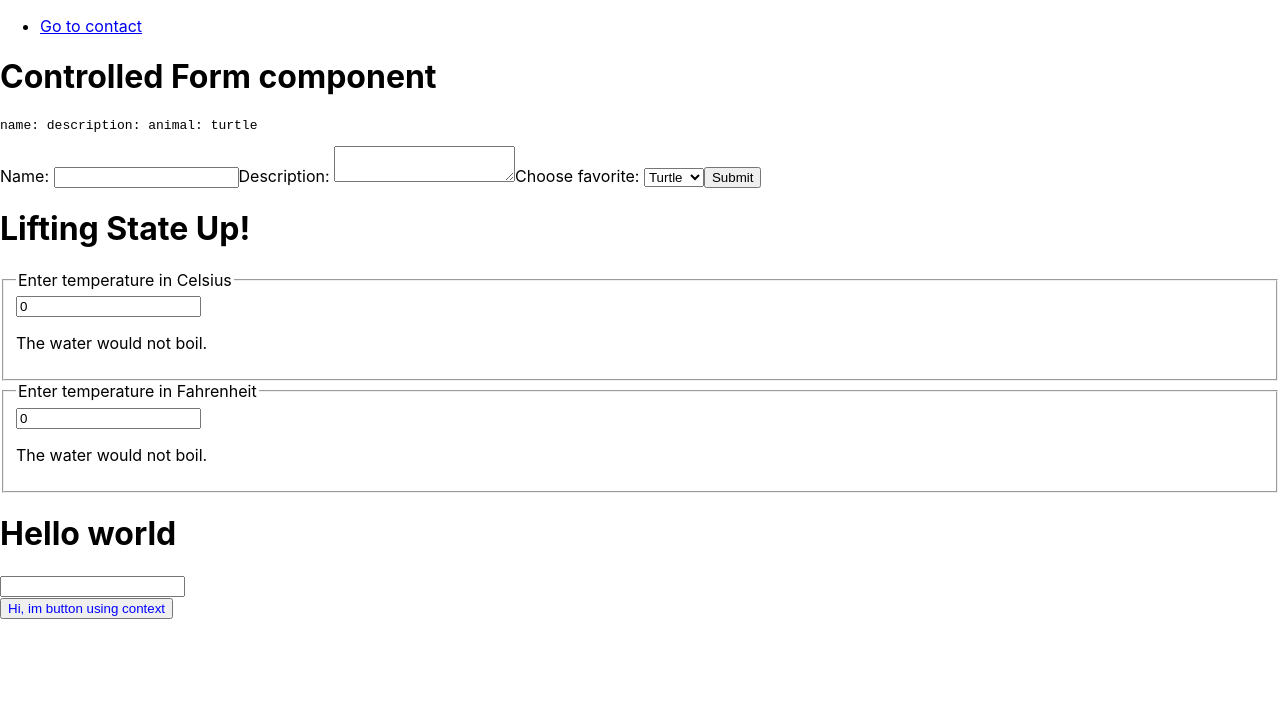
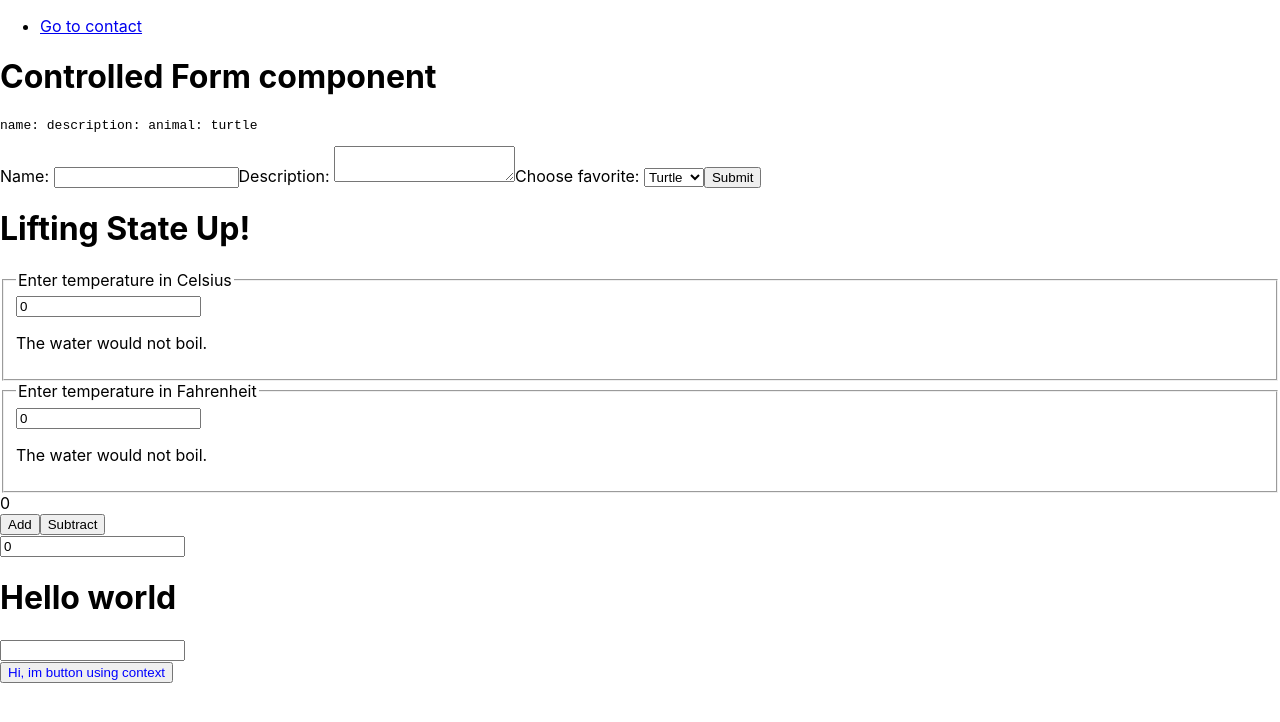
Before and after one commit to VictorMeneghini/walkthrough-react-documentation, a React (Create React App) app: page / in a window 1280 px wide. Shown: the top 722 px of the page. Built offline with nearby package versions, Linux system fonts and the light colour scheme.

Commit message:
try useReduce and discovery how it works

```diff
--- a/src/App.js
+++ b/src/App.js
@@ -6,6 +6,7 @@ import Calculator from "./components/lifting-state-up/Calculator";
 import InputComponent from "./components/input/InputComponent"
 
 import { ThemeContextProvider } from "./context/ThemedContext";
+import TryReduce from "./components/component-reduce/TryReduce";
 
 const ToolBar = lazy(() => import("./components/tool-bar/ToolBar"))
 
@@ -34,6 +35,8 @@ function App() {
       <h1>Lifting State Up!</h1>
       <Calculator/>
 
+      <TryReduce />
+
       {/* <input ref={inputRef} /> */}
       <InputComponent ref={inputRef}/>
 
--- /dev/null
+++ b/src/components/component-reduce/TryReduce.js
@@ -0,0 +1,50 @@
+import { useReducer, useState } from "react";
+
+const OPERATIONS = {
+  ADD: "ADD",
+  SUBTRACT: "SUBTRACT"
+};
+
+function TryReduce() {
+  const [number, updateNumber] = useState(0);
+
+  const [state, dispatch] = useReducer((state, action) => {
+
+    switch (action.type) {
+      case OPERATIONS.ADD:
+        return state + number
+      case OPERATIONS.SUBTRACT:
+        return state - number
+
+      default:
+        break;
+    }
+
+  }, 0);
+
+  /* implement dispatches */
+  const add = () => dispatch({
+    type: OPERATIONS.ADD
+  });
+  const subtract = () => dispatch({
+    type: OPERATIONS.SUBTRACT
+  });
+
+  const handleNumberChange = e => updateNumber(Number(e.target.value));
+
+  return (
+    <div>
+      <div id="result">{state}</div>
+      <div>
+        <button id="add" onClick={add}>Add</button>
+        <button id="subtract" onClick={subtract}>Subtract</button>
+      </div>
+      <div>
+        <input type="text" value={number} onChange={handleNumberChange} />
+      </div>
+    </div>
+  );
+}
+
+
+export default TryReduce;
```
